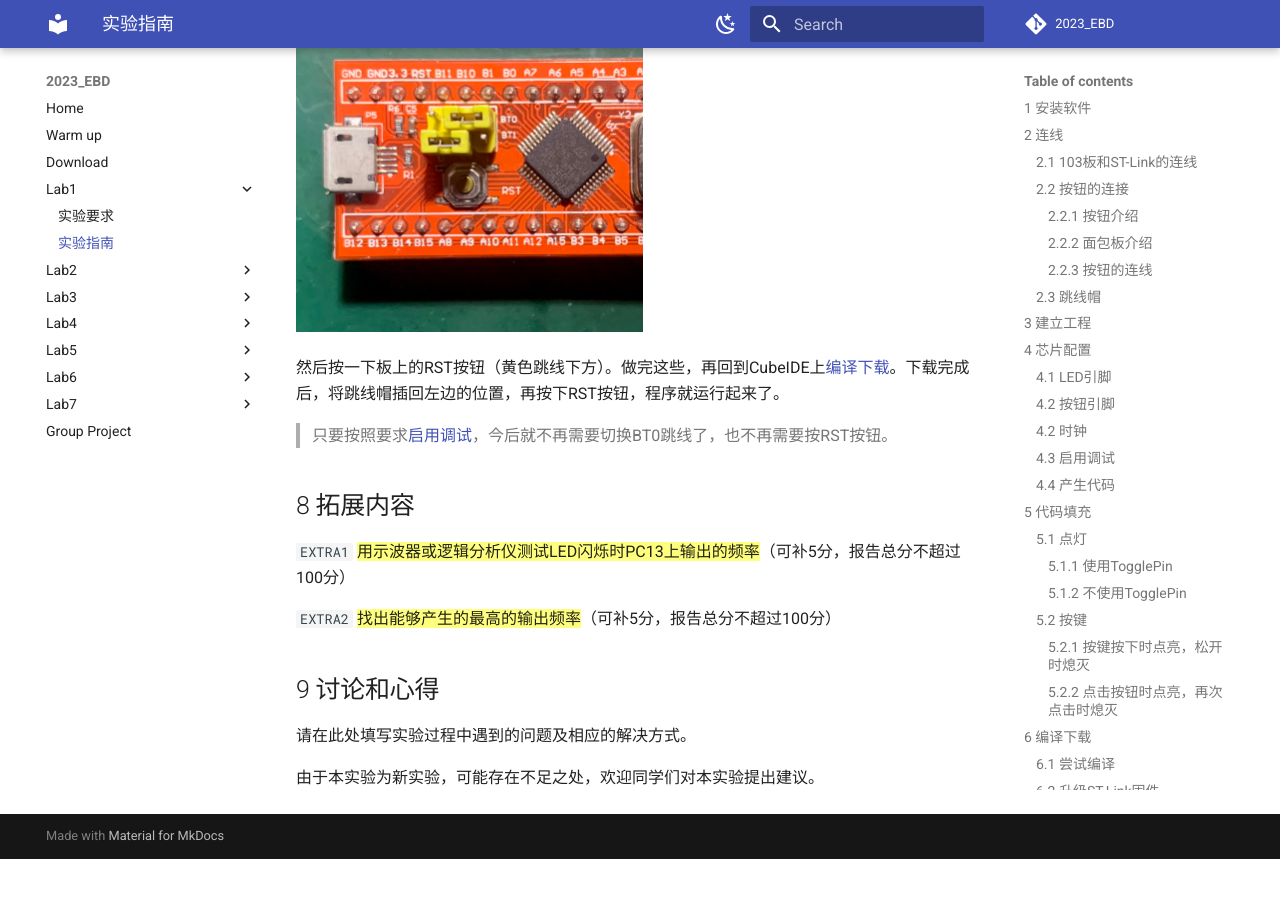
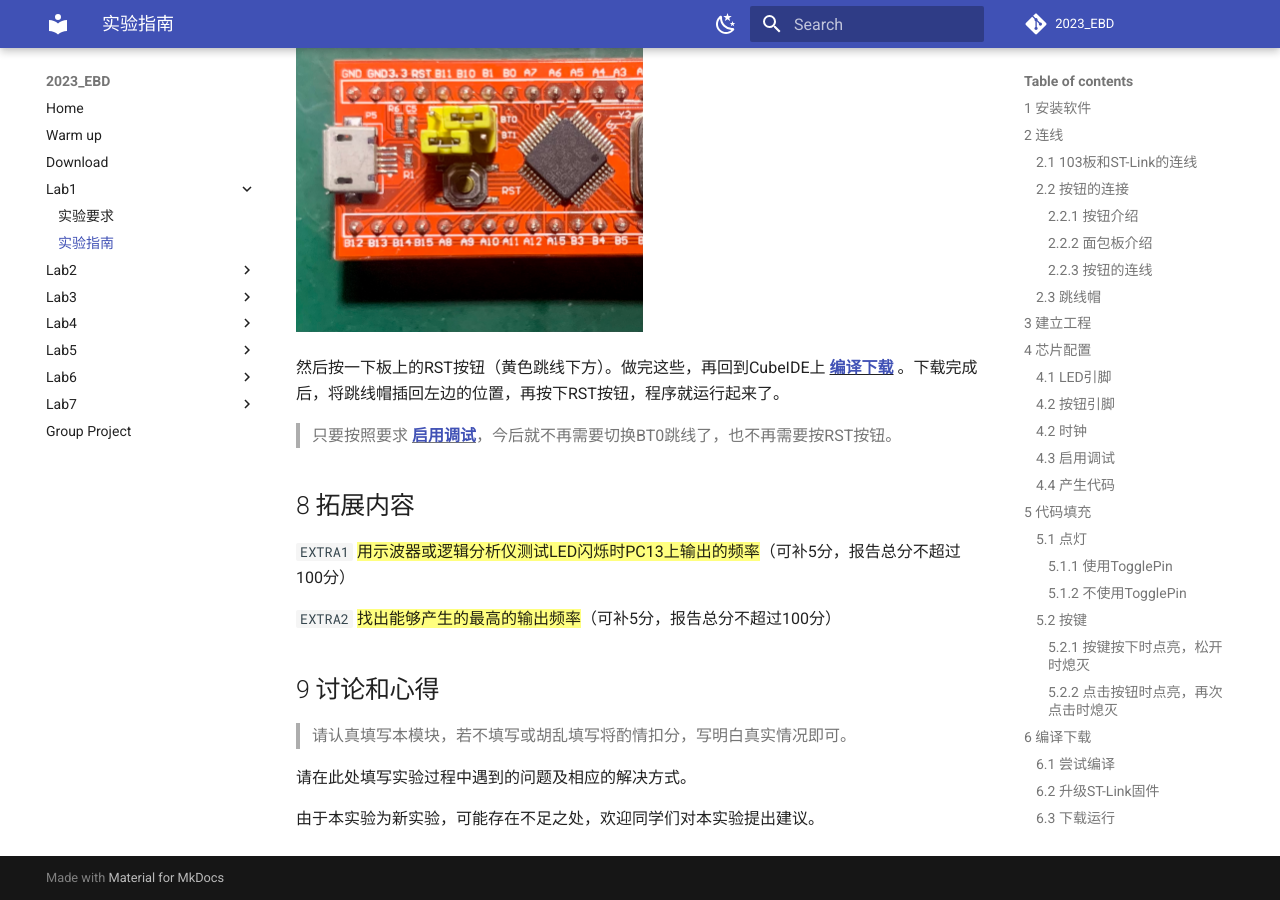
Before and after one commit to zjuerDFL/2023_EBD, an MkDocs documentation site: the page built from docs/docs/lab1/lab1_guide.md, in a window 1280 px wide and 900 px high, scrolled down 16137 px. Built offline with MkDocs 1.6.1 and Material for MkDocs 9.7.7, drawn with Linux system fonts in a browser that asks for light colours; comment, search, counter and statistics services are not loaded; before the commit the page ends 16996 px from its top, so only the background shows below that.

Commit message:
add underline for links

```diff
--- a/docs/docs/index.md
+++ b/docs/docs/index.md
@@ -4,15 +4,15 @@
 
 本实验文档适用于2022-2023春夏学期 **计算机科学与技术学院** 《嵌入式系统》 **翁恺老师** 班级。
 
-💡在第一次实验课之前，请先完成[Warm Up](warm_up.md)中安装 STM32CubeIDE 的步骤。
+💡在第一次实验课之前，请先完成 **<u>[Warm Up](warm_up.md)</u>** 中安装 STM32CubeIDE 的步骤。
 
 ## 实验日历
 
 本课程共包含7个个人实验和1个组队大程。
 
-所有的个人实验均需 **验收** 并提交 **实验报告** 。每份实验均配有实验指南，实验指南同时也为实验报告模版，你需要在它的基础上完成并填充所有的`TASK`，导出为PDF文件，并命名为“学号_姓名_lab*.pdf”，上传至学在浙大平台。实验指南均为Markdown格式，你可以在本地使用Markdown编辑器进行编辑。下载在[这里](download.md)。
+所有的个人实验均需 **验收** 并提交 **实验报告** 。每份实验均配有实验指南，实验指南同时也为实验报告模版，你需要在它的基础上完成并填充所有的`TASK`，导出为PDF文件，并命名为“学号_姓名_lab*.pdf”，上传至学在浙大平台。实验指南均为Markdown格式，你可以在本地使用Markdown编辑器进行编辑。下载在 **<u>[这里](download.md)</u>** 。
 
-组队大程需要进行 **阶段性验收** 并提交 **阶段性报告** ，最后还需要进行 **最终验收** 并提交 **最终报告** 。组队方案以及大程具体要求见[Group Project](project.md)。
+组队大程需要进行 **阶段性验收** 并提交 **阶段性报告** ，最后还需要进行 **最终验收** 并提交 **最终报告** 。组队方案以及大程具体要求见 **<u>[Group Project](project.md)</u>** 。
 
 !!! warning "上传实验报告时，必须单独提交实验报告的pdf文件。如有其他文件需要提交，可以另外打包成zip文件。"
 
--- a/docs/docs/lab1/lab1.md
+++ b/docs/docs/lab1/lab1.md
@@ -2,7 +2,7 @@
 
 这是第一次实验，目的在于熟悉硬件板卡，了解今后实验的基本配置、编程的基本手段和程序下载运行的方式。
 
-本实验配有详细的[实验指南](lab1_guide.md)。
+本实验配有详细的 **<u>[实验指南](lab1_guide.md)</u>** 。
 
 ## 实验目的
 
@@ -30,7 +30,7 @@
 1. STM32CubeIDE。
 
 ## 实验步骤
-> 此为实验报告的整体步骤，具体的实验步骤请参考[实验指南](lab1_guide.md)。
+> 此为实验报告的整体步骤，具体的实验步骤请参考 **<u>[实验指南](lab1_guide.md)</u>** 。
 
 1. 在PC上安装好Cube IDE；
 2. Cube IDE上配置STM32F103C8；
@@ -49,7 +49,7 @@
 
 ## 实验报告要求
 
-> 此为实验报告的整体要求，具体的实验报告要求请参考[实验指南](lab1_guide.md)。
+> 此为实验报告的整体要求，具体的实验报告要求请参考 **<u>[实验指南](lab1_guide.md)</u>** 。
 
 1. 画出你所实际实施的连接示意图；
 2. 给出实际拍摄的板卡连接照片；
--- a/docs/docs/lab1/lab1_guide.md
+++ b/docs/docs/lab1/lab1_guide.md
@@ -1,10 +1,10 @@
 # 实验1指南
 
-请跟随实验指南完成实验，完成文档中所有的`TASK`。`EXTRA`部分的内容完成可作为加分，但报告的总分不应超过100分。请下载此指南作为实验报告模版，将填充完成的实验报告导出为PDF格式，并命名为“学号_姓名_lab1.pdf”，上传至学在浙大平台。下载请点击[这里](../download.md)。
+请跟随实验指南完成实验，完成文档中所有的`TASK`。`EXTRA`部分的内容完成可作为加分，但报告的总分不应超过100分。请下载此指南作为实验报告模版，将填充完成的实验报告导出为PDF格式，并命名为“学号_姓名_lab1.pdf”，上传至学在浙大平台。下载请点击 **<u>[这里](../download.md)</u>** 。
 
 ## 1 安装软件
 
-具体见[Warm Up](../warm_up.md)。
+具体见 **<u>[Warm Up](../warm_up.md)</u>** 。
 
 ## 2 连线
 
@@ -35,7 +35,7 @@
 
 ### 2.2 按钮的连接
 
-> 此步骤也可在[点灯](#51-点灯)代码填充完毕并成功编译运行之后完成。
+> 此步骤也可在 **<u>[点灯](#51-点灯)</u>** 代码填充完毕并成功编译运行之后完成。
 
 #### 2.2.1 按钮介绍
 
@@ -85,7 +85,7 @@
 
 !!! info "103板的正确方向为主芯片面朝上，USB插座朝左，引脚文字正常可读。"
 
-在之后的操作中，若出现无法烧录的情况，跳线帽BT0可能需要拔下来插到中间和右边的插针上。这往往是由于没有[启用调试](#43-启用调试)导致的。具体操作方式见[故障排除](#7-故障排除)。
+在之后的操作中，若出现无法烧录的情况，跳线帽BT0可能需要拔下来插到中间和右边的插针上。这往往是由于没有 **<u>[启用调试](#43-启用调试)</u>** 导致的。具体操作方式见 **<u>[故障排除](#7-故障排除)</u>** 。
 
 ## 3 建立工程
 
@@ -147,7 +147,7 @@
 
 ### 4.2 按钮引脚
 
-> 此步骤也可在[点灯](#51-点灯)代码填充完毕并成功编译运行之后完成。
+> 此步骤也可在 **<u>[点灯](#51-点灯)</u>** 代码填充完毕并成功编译运行之后完成。
 
 参考LED引脚，为按钮进行引脚配置，模式选择为`GPIO_Input`，命名为`BTN`
 
@@ -200,7 +200,7 @@
 
 <img src="../img/4-9.png" style="zoom:33%;" />
 
-!!! warning "如果忘了做这个选择，一旦烧录程序进板子之后，需要用特殊的流程（见[故障排除](#7-故障排除)）才能重新做下一次烧录。如果做了这个选择，便可以不用动硬件和连线，直接多次烧录程序。"
+!!! warning "如果忘了做这个选择，一旦烧录程序进板子之后，需要用特殊的流程（见 **<u>[故障排除](#7-故障排除)</u>** ）才能重新做下一次烧录。如果做了这个选择，便可以不用动硬件和连线，直接多次烧录程序。"
 
 ### 4.4 产生代码
 
@@ -249,7 +249,7 @@ HAL_Delay(500);
 
 > `HAL_Delay`函数用于延时。参数为延时时间，单位为毫秒。
 
-> 这里用到了HAL（Hardware Abstraction Layer）库的函数。HAL对硬件底层进行了抽象，很好的解决了程序移植到不同型号的STM32芯片上的问题。HAL库在代码上相对标准库更加简洁，但效率可能会略微偏低。有关HAL库的使用方法可以参考<a href="https://www.st.com/content/ccc/resource/technical/document/user_manual/2f/71/ba/b8/75/54/47/cf/DM00105879.pdf/files/DM00105879.pdf/jcr:content/translations/en.DM00105879.pdf" target="_blank">HAL手册</a>。
+> 这里用到了HAL（Hardware Abstraction Layer）库的函数。HAL对硬件底层进行了抽象，很好的解决了程序移植到不同型号的STM32芯片上的问题。HAL库在代码上相对标准库更加简洁，但效率可能会略微偏低。有关HAL库的使用方法可以参考 **<u><a href="https://www.st.com/content/ccc/resource/technical/document/user_manual/2f/71/ba/b8/75/54/47/cf/DM00105879.pdf/files/DM00105879.pdf/jcr:content/translations/en.DM00105879.pdf" target="_blank">HAL手册</a></u>** 。
 
 #### 5.1.2 不使用TogglePin
 
@@ -257,7 +257,7 @@ HAL_Delay(500);
 
 ### 5.2 按键
 
-> 此步骤也可在[点灯](#51-点灯)代码填充完毕并成功编译运行之后完成。
+> 此步骤也可在 **<u>[点灯](#51-点灯)</u>** 代码填充完毕并成功编译运行之后完成。
 
 #### 5.2.1 按键按下时点亮，松开时熄灭
 
@@ -275,7 +275,7 @@ HAL_Delay(500);
 
 ## 6 编译下载
 
-在[代码填充](#5-代码填充)中任意实现某功能后，均可进行编译运行以检验功能是否实现。
+在 **<u>[代码填充](#5-代码填充)</u>** 中任意实现某功能后，均可进行编译运行以检验功能是否实现。
 
 ### 6.1 尝试编译
 
@@ -319,15 +319,15 @@ Download verified successfully
 
 ## 7 故障排除
 
-若之前烧录在板上的程序没有按照要求[启用调试](#43-启用调试)，就会造成后续烧录失败。
+若之前烧录在板上的程序没有按照要求 **<u>[启用调试](#43-启用调试)</u>** ，就会造成后续烧录失败。
 
 解决的办法是，拔下BT0的跳线帽，把它插到右边的两个插针上，如下图：
 
 <img src="../img/7-1.jpeg" style="zoom:25%;" />
 
-然后按一下板上的RST按钮（黄色跳线下方）。做完这些，再回到CubeIDE上[编译下载](#6-编译下载)。下载完成后，将跳线帽插回左边的位置，再按下RST按钮，程序就运行起来了。
+然后按一下板上的RST按钮（黄色跳线下方）。做完这些，再回到CubeIDE上 **<u>[编译下载](#6-编译下载)</u>** 。下载完成后，将跳线帽插回左边的位置，再按下RST按钮，程序就运行起来了。
 
-> 只要按照要求[启用调试](#43-启用调试)，今后就不再需要切换BT0跳线了，也不再需要按RST按钮。
+> 只要按照要求 **<u>[启用调试](#43-启用调试)</u>**，今后就不再需要切换BT0跳线了，也不再需要按RST按钮。
 
 ## 8 拓展内容
 
@@ -337,6 +337,8 @@ Download verified successfully
 
 ## 9 讨论和心得
 
+> 请认真填写本模块，若不填写或胡乱填写将酌情扣分，写明白真实情况即可。
+
 请在此处填写实验过程中遇到的问题及相应的解决方式。
 
 由于本实验为新实验，可能存在不足之处，欢迎同学们对本实验提出建议。
--- a/docs/docs/warm_up.md
+++ b/docs/docs/warm_up.md
@@ -4,7 +4,7 @@
 
 > STM32CubeIDE是ST公司提供的一款集成开发环境（IDE），用于开发STM32系列的MCU。此IDE基于Eclipse改造，支持Windows，MacOS以及Linux。Lab1-5均需要在此IDE上完成。
 
-- 下载方式：[ST公司官网](https://www.st.com/zh/development-tools/stm32cubeide.html)
+- 下载方式： **<u>[ST公司官网](https://www.st.com/zh/development-tools/stm32cubeide.html)</u>**
     - 下载需要注册ST公司的账号，可用校园网邮箱免费注册。
 - 版本选择：选择最新版本（1.11.2）即可。
 - 安装方式：以默认选项安装即可
```
